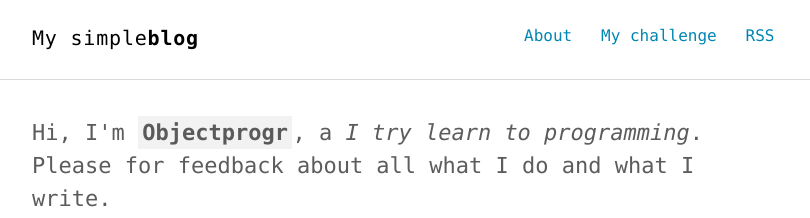
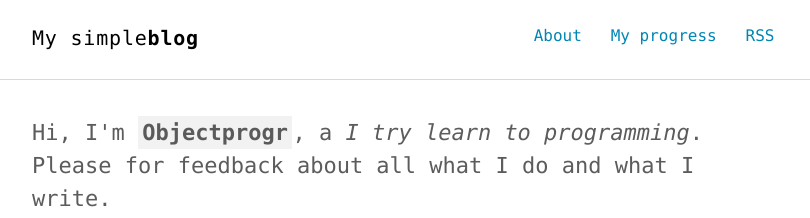
Before and after one commit to objectprogr/old_github_io_website, a Jekyll site: the page built from index.html, in a window 1280 px wide. Shown: the top 218 px of the page, without its empty margins (232-1042 px from the left). Built offline with Jekyll 4.4.1, drawn with Linux system fonts in a browser that asks for light colours.

Commit message:
Add progress page to navbar

```diff
--- a/_includes/nav.html
+++ b/_includes/nav.html
@@ -4,7 +4,7 @@
     <h1 class="logo"><a href="{{ '/' | prepend: site.baseurl }}">{{ site.title }}<span>{{ site.title2 }}</span></a></h1>
     <ul class="navbar">
       <li><a href="{{ '/about' | prepend: site.baseurl }}">About</a></li>
-      <li><a href="{{ '/challenge' | prepend: site.baseurl }}">My challenge</a></li>
+      <li><a href="{{ '/progress' | prepend: site.baseurl }}">My progress</a></li>
       <li><a href="{{ "/feed.xml" | prepend: site.baseurl }}" target="_blank">RSS</a></li>
     </ul>
   </div>
```
